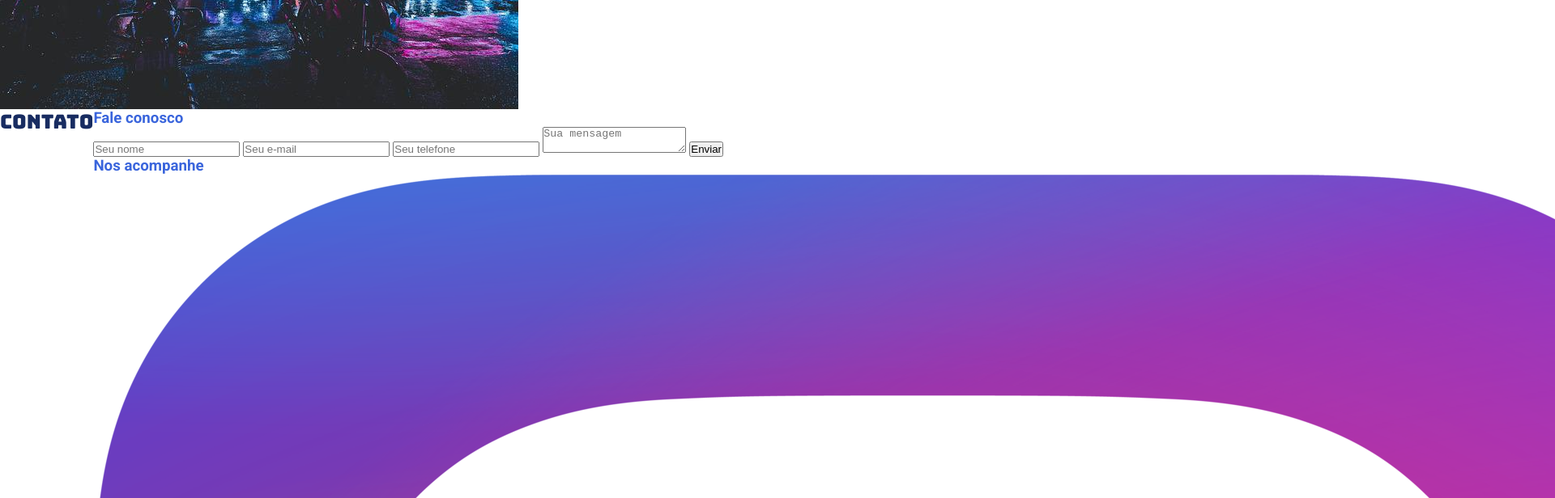
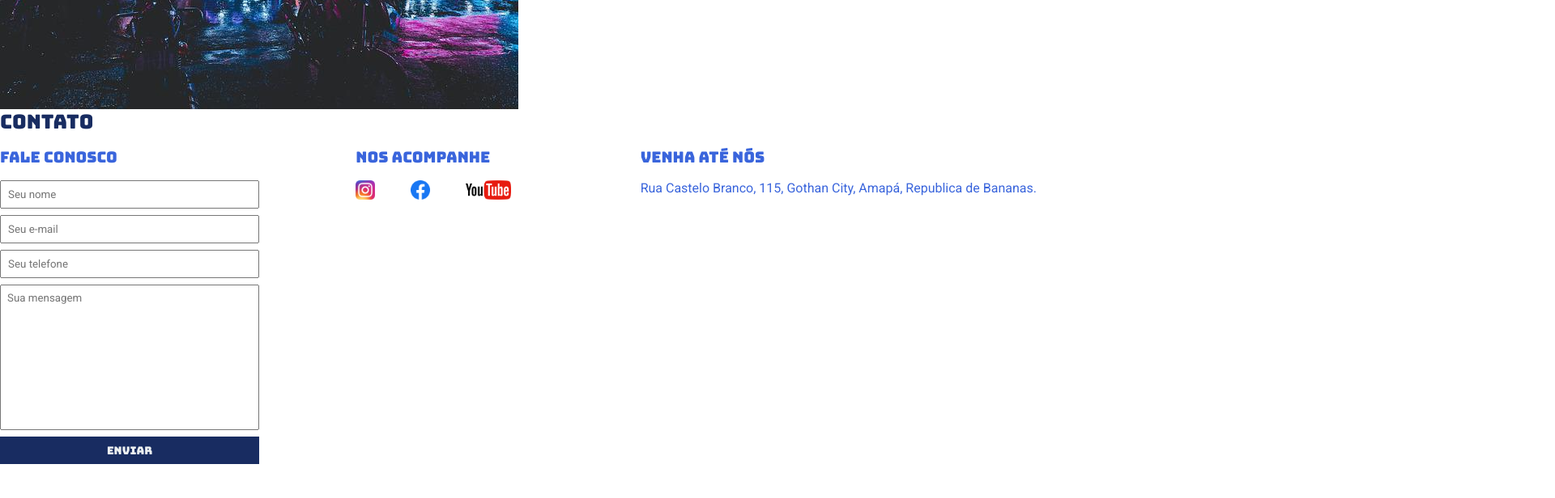
Before and after one commit to bielXVI/Dark_Games, a plain HTML site: page index.html in a window 1280 px wide. Shown: the part 420-1036 px from the top of the page at 81% size, 1920 px wide, since content can reach past the window. After the commit the page ends 1002 px from the top, so only its background shows below. Drawn offline with Linux system fonts and the light colour scheme.

Commit message:
5° commit

```diff
--- a/index.html
+++ b/index.html
@@ -55,7 +55,7 @@
     <section id="contact">
         <div class="container">
             <h2>Contato</h2>
-            <div>
+            <div class="contact-method">
                 <div>
                     <h3>Fale conosco</h3>
                     <form>
@@ -66,7 +66,7 @@
                         <button type="submit">Enviar</button>
                     </form>
                 </div>
-                <div>
+                <div class="social-links">
                     <h3>Nos acompanhe</h3>
                     <ul>
                         <li>
@@ -88,9 +88,11 @@
                 </div>
                 <div>
                     <h3>Venha até nós</h3>
+                    <p>
+                        Rua Castelo Branco, 115, Gothan City, Amapá, Republica de Bananas.
+                    </p>
                 </div>
             </div>
-        </div>
-    </section>
+        </section>
 </body>
 </html>
--- a/main.css
+++ b/main.css
@@ -5,23 +5,27 @@
 }
 
 header,
-section h2{
+section h2,
+section h3,
+form button{
     font-family: 'Bungee',cursive;
+    font-weight: normal;
 }
 
-body{
+body,
+input,
+textarea{
     font-family: 'Roboto', sans-serif;
+}
+
+form textarea{
+    height: 180px;
 }
 
 header{
     padding: 16px 0;
     background-color: #182C61;
     color:#ECF0f1;
-}
-
-header h1,
-section h2{
-    font-weight: normal;
 }
 
 header nav li{
@@ -81,3 +85,57 @@ section img{
 .store-front{
     margin-right: 32px;
 }
+
+.social-links img{
+    height: 24px;
+}
+
+#contact .container{
+    display: block;
+}
+
+.contact-method{
+    display:flex;
+    justify-content: space-between;
+}
+
+form input,
+form textarea,
+form button{
+    display: block;
+    width: 320px;
+    margin-bottom: 8px;
+    padding: 8px;
+}
+
+form textarea{
+    resize: none;
+}
+
+.social-links li{
+    display: inline;
+    margin-right: 8px;
+}
+
+.social-links li a{
+    text-decoration: none;
+}
+
+section h3{
+    margin-bottom: 16px;
+}
+
+form button{
+    border: none;
+    color: #ECF0f1;
+    background-color: #182C61;
+    cursor: pointer;
+}
+
+form button:hover{
+    background-color: #6373ce;
+}
+
+input:focus, textarea:focus{
+    outline-color: #182C61;
+}
```
